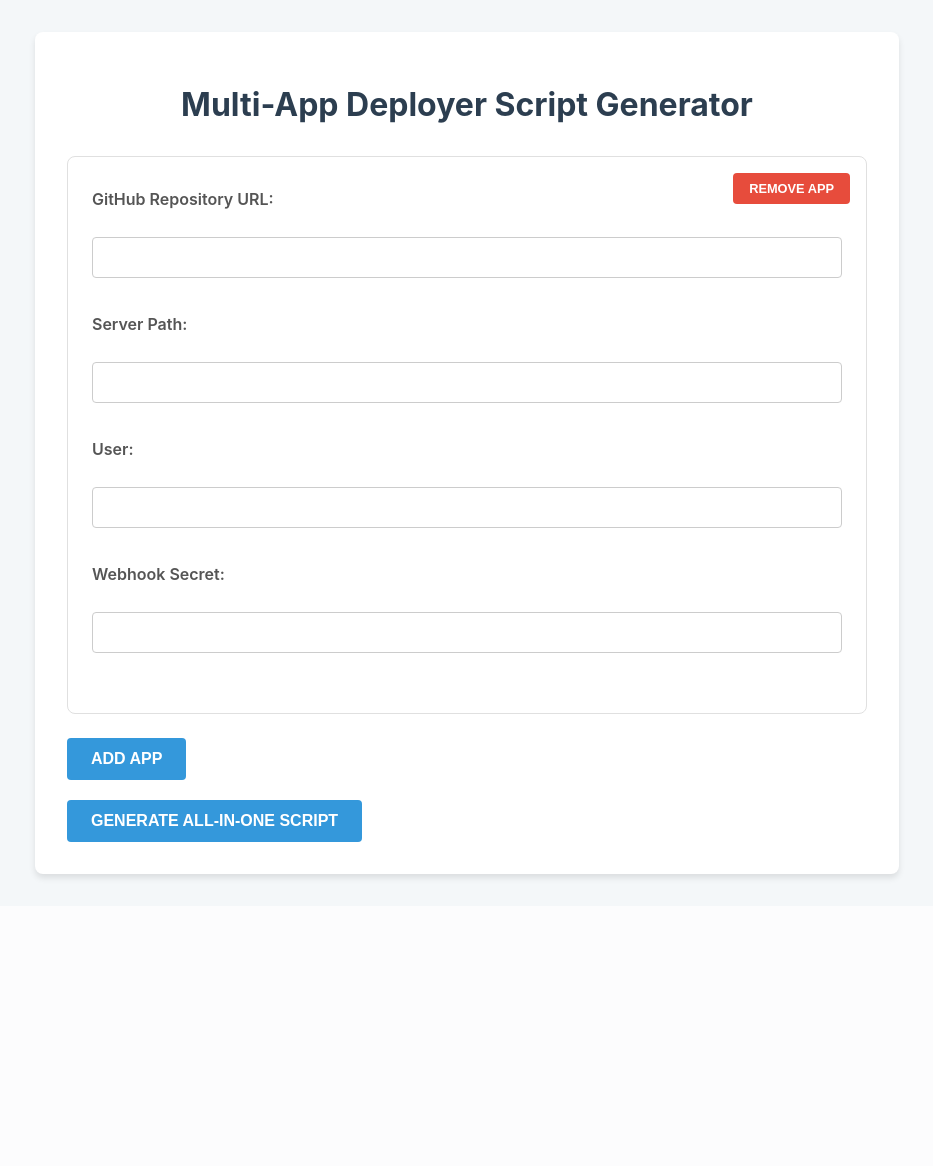
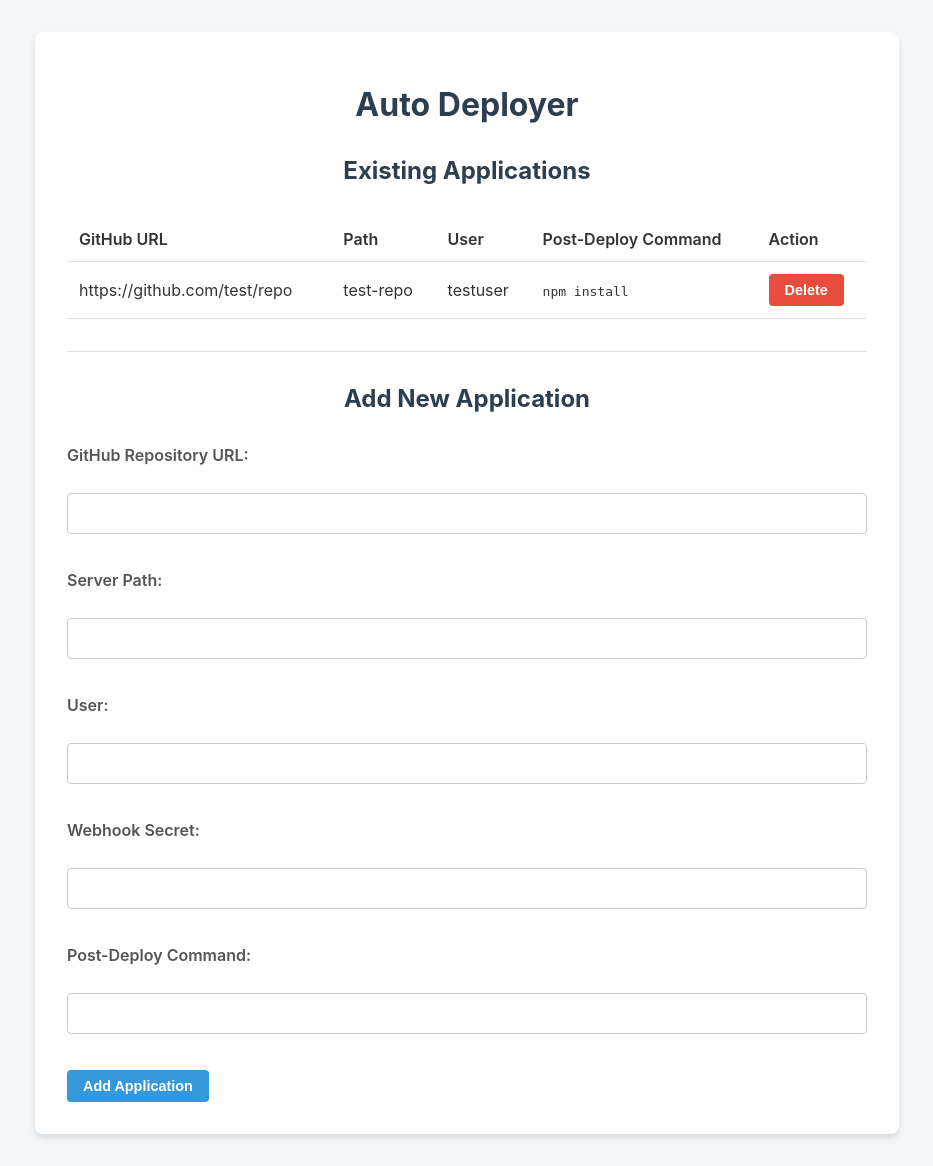
Before and after one commit to arm00pv/aude, a Node server app: page / in a window 1280 px wide. Shown: the whole page, without its empty margins (173-1106 px from the left). Before the commit the page ends 881 px from the top, so only its background shows below. Run offline with Node 20, Linux system fonts and the light colour scheme.

Commit message:
Refactor the application to be a persistent auto-deployment service. This change eliminates the script generation process and introduces a persistent configuration stored in a JSON file. The UI is updated to manage configurations, and the deployment logic now supports post-deployment commands. Security is enhanced by enforcing a safe deployment path and using `execFile` to prevent command injection.

```diff
--- /dev/null
+++ b/db.json
@@ -0,0 +1,10 @@
+[
+  {
+    "id": "1760457401797",
+    "github_url": "https://github.com/test/repo",
+    "path": "test-repo",
+    "user": "testuser",
+    "secret": "supersecret",
+    "postDeployCommand": "npm install"
+  }
+]
--- a/index.js
+++ b/index.js
@@ -1,54 +1,162 @@
 const express = require('express');
 const bodyParser = require('body-parser');
+const simpleGit = require('simple-git');
 const fs = require('fs');
+const crypto = require('crypto');
+const { execFile } = require('child_process');
 const path = require('path');
 
 const app = express();
 const port = process.env.PORT || 3000;
+const DB_PATH = path.join(__dirname, 'db.json');
+const SAFE_BASE_PATH = path.resolve(__dirname, 'deployments');
+
+// In-memory store for app configurations
+let appsConfig = [];
+const deploying = new Set();
+
+// Helper function to read the database
+const readDb = () => {
+    if (fs.existsSync(DB_PATH)) {
+        const data = fs.readFileSync(DB_PATH, 'utf8');
+        appsConfig = JSON.parse(data);
+    } else {
+        fs.writeFileSync(DB_PATH, '[]', 'utf8');
+        appsConfig = [];
+    }
+};
+
+// Helper function to write to the database
+const writeDb = () => {
+    fs.writeFileSync(DB_PATH, JSON.stringify(appsConfig, null, 2), 'utf8');
+};
+
+// Initial read of the database
+readDb();
 
 app.set('view engine', 'ejs');
 
-app.use(bodyParser.json());
+app.use(bodyParser.json({
+    verify: (req, res, buf) => {
+        req.rawBody = buf.toString();
+    }
+}));
 app.use(bodyParser.urlencoded({ extended: true }));
 app.use(express.static('public'));
 
+// UI routes
 app.get('/', (req, res) => {
-  res.render('index');
+    res.render('index', { apps: appsConfig });
 });
 
-app.post('/generate-script', (req, res) => {
-    const { apps } = req.body;
+app.post('/add-app', (req, res) => {
+    const { github_url, path: appPath, user, secret, postDeployCommand } = req.body;
+    const newApp = { id: Date.now().toString(), github_url, path: appPath, user, secret, postDeployCommand };
+    appsConfig.push(newApp);
+    writeDb();
+    res.redirect('/');
+});
 
-    if (!apps || !Array.isArray(apps)) {
-        return res.status(400).send('Invalid input: "apps" must be an array.');
+app.post('/delete-app/:id', (req, res) => {
+    appsConfig = appsConfig.filter(app => app.id !== req.params.id);
+    writeDb();
+    res.redirect('/');
+});
+
+// Webhook signature verification
+const verifySignature = (req, res, next) => {
+    const repoUrl = req.body.repository?.html_url;
+    if (!repoUrl) {
+        return res.status(400).send('Payload missing repository.html_url');
     }
 
-    // Sanitize the paths and include the secret
-    const sanitizedApps = apps.map(app => ({
-        github_url: app.github_url,
-        path: app.path.replace(/\.\.\//g, ''),
-        user: app.user,
-        secret: app.secret
-    }));
+    const appConfig = appsConfig.find(app => app.github_url === repoUrl);
+    if (!appConfig) {
+        return res.status(404).send(`No configuration found for repository: ${repoUrl}`);
+    }
 
-    fs.readFile(path.join(__dirname, 'script-template.js'), 'utf8', (err, template) => {
-        if (err) {
-            console.error(err);
-            return res.status(500).send('Error reading script template');
+    req.appConfig = appConfig;
+
+    if (!appConfig.secret) {
+        console.log(`No secret configured for ${repoUrl}. Skipping signature verification.`);
+        return next();
+    }
+
+    const signatureHeader = req.get('X-Hub-Signature-256') || '';
+    const hmac = crypto.createHmac('sha256', appConfig.secret);
+    const digest = Buffer.from('sha256=' + hmac.update(req.rawBody).digest('hex'), 'utf8');
+    const checksum = Buffer.from(signatureHeader, 'utf8');
+
+    if (checksum.length !== digest.length || !crypto.timingSafeEqual(digest, checksum)) {
+        return res.status(401).send('Request body digest did not match X-Hub-Signature-256');
+    }
+
+    next();
+};
+
+// Deployment logic
+async function deploy(appConfig) {
+    const repoUrl = appConfig.github_url;
+    if (deploying.has(repoUrl)) {
+        console.log(`Deployment for ${repoUrl} is already in progress. Skipping.`);
+        return;
+    }
+
+    deploying.add(repoUrl);
+    try {
+        console.log(`Deploying ${repoUrl} as user: ${appConfig.user}`);
+        const git = simpleGit();
+
+        const resolvedPath = path.resolve(SAFE_BASE_PATH, appConfig.path);
+        if (!resolvedPath.startsWith(SAFE_BASE_PATH)) {
+            throw new Error(`Invalid path: ${appConfig.path}. Path must be within ${SAFE_BASE_PATH}`);
+        }
+        if (!fs.existsSync(SAFE_BASE_PATH)) {
+            fs.mkdirSync(SAFE_BASE_PATH, { recursive: true });
         }
 
-        const script = template
-            .replace('<%= APPS_CONFIG %>', JSON.stringify(sanitizedApps, null, 2));
 
-        const fileName = 'deploy-all-apps.js';
+        if (!fs.existsSync(resolvedPath)) {
+            console.log(`Cloning ${repoUrl} into ${resolvedPath}`);
+            await git.clone(repoUrl, resolvedPath);
+        } else {
+            console.log(`Pulling latest changes for ${repoUrl} into ${resolvedPath}`);
+            await git.cwd(resolvedPath).pull();
+        }
+        console.log(`Deployment of ${repoUrl} successful.`);
 
-        res.setHeader('Content-disposition', `attachment; filename=${fileName}`);
-        res.setHeader('Content-type', 'application/javascript');
+        if (appConfig.postDeployCommand) {
+            console.log(`Executing post-deployment command for ${repoUrl}: ${appConfig.postDeployCommand}`);
+            const [command, ...args] = appConfig.postDeployCommand.split(' ');
+            execFile(command, args, { cwd: resolvedPath }, (err, stdout, stderr) => {
+                if (err) {
+                    console.error(`Post-deployment command for ${repoUrl} failed:`, err);
+                    return;
+                }
+                console.log(`Post-deployment command output for ${repoUrl}:\n${stdout}`);
+            });
+        }
+    } catch (error) {
+        console.error(`Deployment of ${repoUrl} failed:`, error);
+    } finally {
+        deploying.delete(repoUrl);
+        console.log(`Finished deployment process for ${repoUrl}. Lock released.`);
+    }
+}
 
-        res.send(script);
-    });
+// Webhook listener
+app.post('/webhook', verifySignature, (req, res) => {
+    const { appConfig } = req;
+
+    if (req.body.ref === 'refs/heads/main' || req.body.ref === 'refs/heads/master') {
+        console.log(`Push event for ${appConfig.github_url} received. Queueing deployment.`);
+        deploy(appConfig);
+        res.status(202).send('Webhook received and deployment queued.');
+    } else {
+        res.status(200).send('Webhook received, but no action taken.');
+    }
 });
 
 app.listen(port, () => {
-  console.log(`Server listening at http://localhost:${port}`);
+    console.log(`Server listening at http://localhost:${port}`);
 });
--- a/public/main.js
+++ /dev/null
@@ -1,27 +0,0 @@
-const addAppButton = document.getElementById('add-app');
-const appsContainer = document.getElementById('apps-container');
-const appTemplate = document.getElementById('app-template');
-let appIndex = 0;
-
-function addApp() {
-  const templateContent = appTemplate.content.cloneNode(true);
-  const appConfigDiv = templateContent.querySelector('.app-config');
-
-  appConfigDiv.querySelectorAll('input, select').forEach(input => {
-    input.name = `apps[${appIndex}][${input.name}]`;
-  });
-
-  appsContainer.appendChild(templateContent);
-  appIndex++;
-}
-
-appsContainer.addEventListener('click', function(e) {
-  if (e.target.classList.contains('remove-app')) {
-    e.target.closest('.app-config').remove();
-  }
-});
-
-addAppButton.addEventListener('click', addApp);
-
-// Add one app by default when the script loads
-addApp();
--- a/public/style.css
+++ b/public/style.css
@@ -15,23 +15,26 @@ main {
     box-shadow: 0 4px 6px rgba(0, 0, 0, 0.1);
 }
 
-h1 {
+h1, h2 {
     text-align: center;
     color: #2c3e50;
     margin-bottom: 2rem;
 }
 
-#apps-container .app-config {
-    border: 1px solid #e0e0e0;
-    border-radius: 8px;
-    padding: 1.5rem;
-    margin-bottom: 1.5rem;
-    position: relative;
-    padding-top: 2rem; /* Add padding to the top to make space for the remove button */
+table {
+    width: 100%;
+    border-collapse: collapse;
+    margin-bottom: 2rem;
 }
 
-#apps-container .app-config:first-child {
-    border-top: 1px solid #e0e0e0;
+th, td {
+    padding: 0.75rem;
+    text-align: left;
+    border-bottom: 1px solid #e0e0e0;
+}
+
+th {
+    font-weight: 600;
 }
 
 label {
@@ -42,8 +45,7 @@ label {
 }
 
 input[type="text"],
-input[type="password"],
-input[type="number"] {
+input[type="password"] {
     width: 100%;
     padding: 0.75rem;
     border: 1px solid #ccc;
@@ -53,40 +55,36 @@ input[type="number"] {
 }
 
 button, input[type="submit"] {
-    padding: 0.75rem 1.5rem;
+    padding: 0.5rem 1rem;
     border: none;
     border-radius: 4px;
     cursor: pointer;
-    font-size: 1rem;
+    font-size: 0.9rem;
     font-weight: 600;
-    text-transform: uppercase;
 }
 
-#add-app, input[type="submit"] {
+input[type="submit"] {
     background-color: #3498db;
     color: white;
     transition: background-color 0.3s;
 }
 
-#add-app:hover, input[type="submit"]:hover {
+input[type="submit"]:hover {
     background-color: #2980b9;
 }
 
-.remove-app {
+td button {
     background-color: #e74c3c;
     color: white;
-    position: absolute;
-    top: 1rem;
-    right: 1rem;
     transition: background-color 0.3s;
-    padding: 0.5rem 1rem;
-    font-size: 0.8rem;
 }
 
-.remove-app:hover {
+td button:hover {
     background-color: #c0392b;
 }
 
 hr {
-    display: none;
+    border: 0;
+    border-top: 1px solid #e0e0e0;
+    margin: 2rem 0;
 }
--- a/views/index.ejs
+++ b/views/index.ejs
@@ -1,26 +1,51 @@
 <!DOCTYPE html>
 <html>
 <head>
-  <title>Multi-App Deployer Script Generator</title>
+  <title>Auto Deployer</title>
   <link rel="stylesheet" href="/style.css">
 </head>
 <body>
   <main>
-    <h1>Multi-App Deployer Script Generator</h1>
+    <h1>Auto Deployer</h1>
 
-    <form action="./generate-script" method="post">
-      <div id="apps-container">
-        <!-- App configs will be added here -->
-      </div>
-      <button type="button" id="add-app">Add App</button>
-      <br><br>
-      <input type="submit" value="Generate All-in-One Script">
-    </form>
-  </main>
+    <h2>Existing Applications</h2>
+    <div id="apps-list">
+      <% if (apps && apps.length > 0) { %>
+        <table>
+          <thead>
+            <tr>
+              <th>GitHub URL</th>
+              <th>Path</th>
+              <th>User</th>
+              <th>Post-Deploy Command</th>
+              <th>Action</th>
+            </tr>
+          </thead>
+          <tbody>
+            <% apps.forEach(app => { %>
+              <tr>
+                <td><%= app.github_url %></td>
+                <td><%= app.path %></td>
+                <td><%= app.user %></td>
+                <td><code><%= app.postDeployCommand %></code></td>
+                <td>
+                  <form action="/delete-app/<%= app.id %>" method="post" style="display:inline;">
+                    <button type="submit">Delete</button>
+                  </form>
+                </td>
+              </tr>
+            <% }) %>
+          </tbody>
+        </table>
+      <% } else { %>
+        <p>No applications configured yet.</p>
+      <% } %>
+    </div>
 
-  <template id="app-template">
-    <div class="app-config">
-      <hr>
+    <hr>
+
+    <h2>Add New Application</h2>
+    <form action="/add-app" method="post">
       <label>GitHub Repository URL:</label><br>
       <input type="text" name="github_url" size="50" required><br><br>
       <label>Server Path:</label><br>
@@ -28,11 +53,11 @@
       <label>User:</label><br>
       <input type="text" name="user" size="50" required><br><br>
       <label>Webhook Secret:</label><br>
-      <input type="password" name="secret" size="50" required><br><br>
-      <button type="button" class="remove-app">Remove App</button>
-    </div>
-  </template>
-
-  <script src="/main.js" defer></script>
+      <input type="password" name="secret" size="50"><br><br>
+      <label>Post-Deploy Command:</label><br>
+      <input type="text" name="postDeployCommand" size="50"><br><br>
+      <input type="submit" value="Add Application">
+    </form>
+  </main>
 </body>
 </html>
```
Also changed, not shown: script-template.js (deleted, +0 -93 lines), 1 other file.
